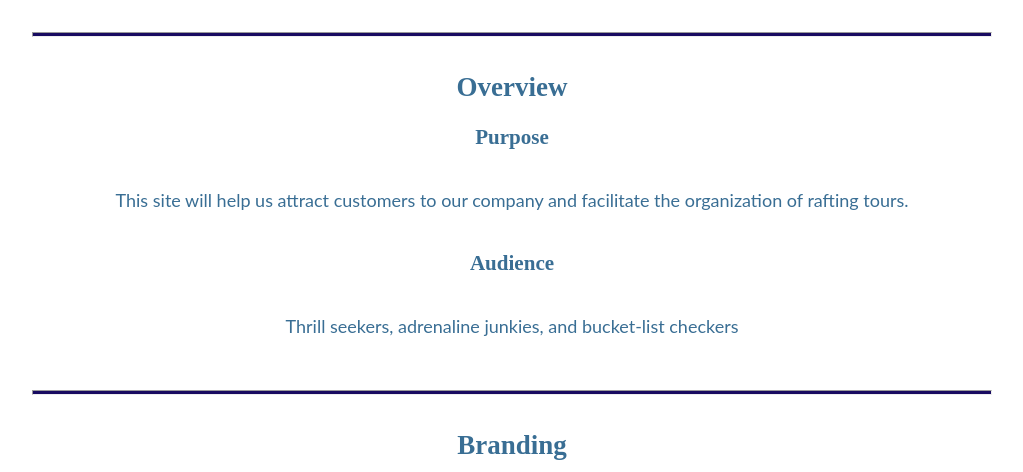
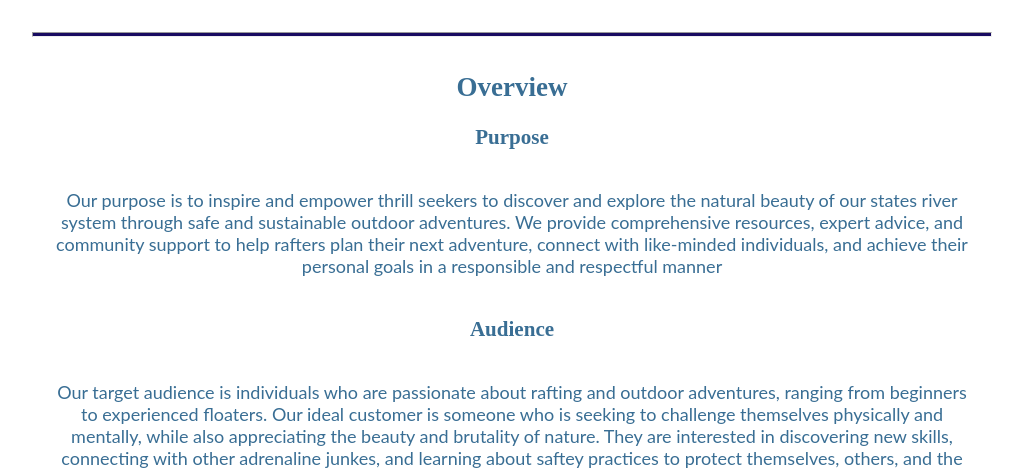
Before and after one commit to melissarand3/WDD130, a plain HTML site: page wwr/site-plan-rafting.html in a window 1280 px wide. Shown: the part 308-780 px from the top of the page, without its empty margins (128-1151 px from the left). Drawn offline with Linux system fonts and the light colour scheme.

Commit message:
Corrected purpose statement and target audience

```diff
--- a/wwr/site-plan-rafting.html
+++ b/wwr/site-plan-rafting.html
@@ -20,11 +20,14 @@
     <hr />
     <h2>Overview</h2>
     <h3>Purpose</h3>
-    <p>This site will help us attract customers to our company and facilitate the organization of rafting tours.</p>
+    <p>Our purpose is to inspire and empower thrill seekers to discover and explore the natural beauty of our states river system through safe and sustainable outdoor adventures.
+       We provide comprehensive resources, expert advice, and community support to help rafters plan their next adventure, connect with like-minded individuals, and achieve their personal goals in a responsible and respectful manner</p>
     <!-- change this -->
 
     <h3>Audience</h3>
-    <p>Thrill seekers, adrenaline junkies, and bucket-list checkers</p>
+    <p>Our target audience is individuals who are passionate about rafting and outdoor adventures, ranging from beginners to experienced floaters.
+       Our ideal customer is someone who is seeking to challenge themselves physically and mentally, while also appreciating the beauty and brutality of nature. They are interested in discovering new skills,
+       connecting with other adrenaline junkes, and learning about saftey practices to protect themselves, others, and the enviroment. Our audience is diverse in age, gender, and location, but they share a common love for the outdoors and a desire to explore and experience the world around them</p>
     <!-- change this -->
 
     <hr />
```
